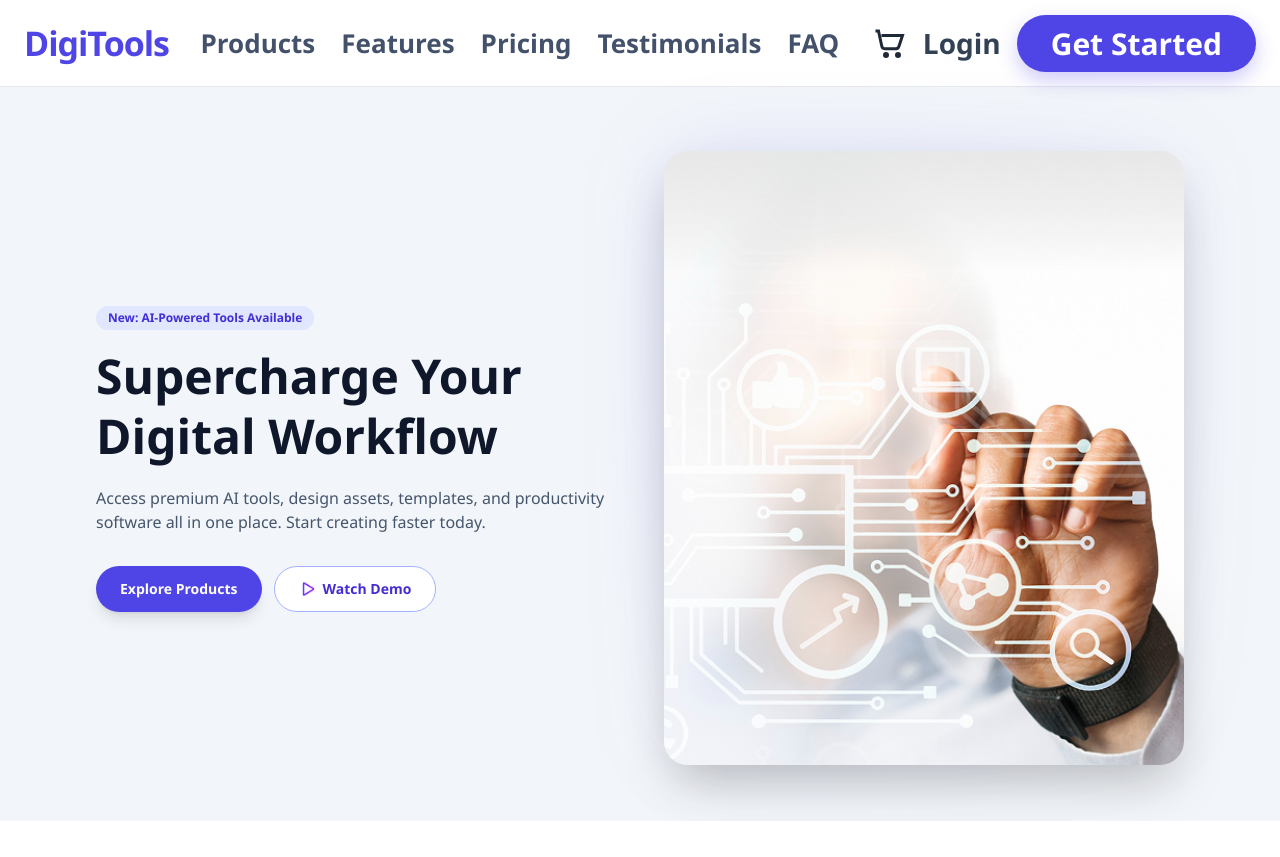
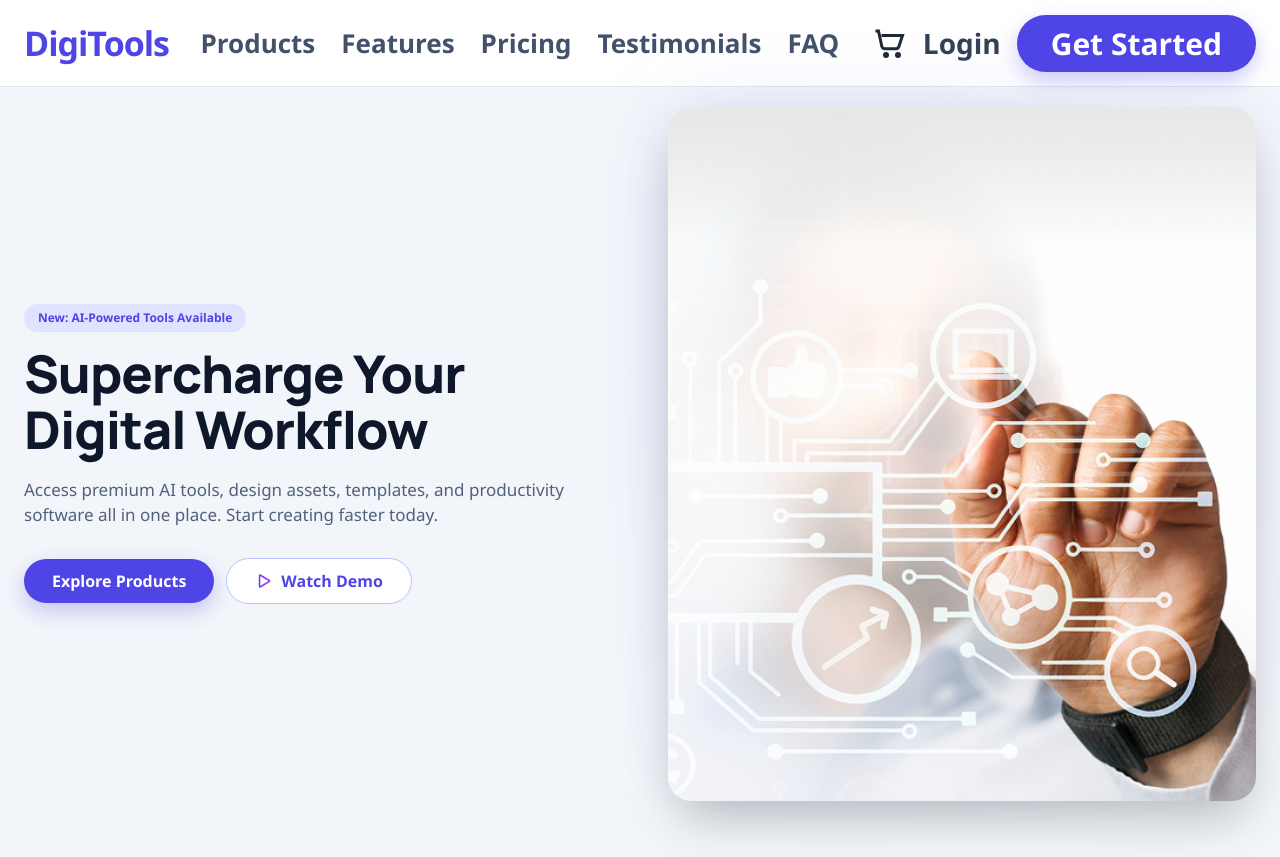
Before and after one commit to Towsif111/Assignment-6, a React (Vite) app: page / in a window 1280 px wide. Before the commit the page ends 821 px from the top, so only its background shows below. Built offline with nearby package versions, Linux system fonts and the light colour scheme.

Commit message:
added the some changes

```diff
--- a/package.json
+++ b/package.json
@@ -11,7 +11,6 @@
   },
   "dependencies": {
     "@tailwindcss/vite": "^4.2.2",
-    "daisyui": "^5.5.19",
     "react": "^19.2.4",
     "react-dom": "^19.2.4",
     "tailwindcss": "^4.2.2"
--- a/src/App.css
+++ b/src/App.css
@@ -1,7 +1,96 @@
+@import url('https://fonts.googleapis.com/css2?family=Manrope:wght@400;800&display=swap');
+
 .page-shell {
   min-height: 100vh;
   color: #2f3f5b;
   background: #f2f5f9;
+}
+
+.hero-title {
+  font-family: 'Manrope', sans-serif;
+  font-style: normal;
+  font-size: 52px;
+  font-weight: 800;
+  line-height: 1.08;
+  letter-spacing: -0.02em;
+  margin: 14px 0 0;
+}
+
+.hero-section {
+  max-width: 1280px;
+  margin: 0 auto;
+  padding: 20px 24px 56px;
+  display: grid;
+  grid-template-columns: minmax(0, 1fr) minmax(0, 1fr);
+  align-items: center;
+  gap: 56px;
+}
+
+.hero-copy {
+  max-width: 640px;
+}
+
+.hero-badge {
+  margin: 0;
+  display: inline-flex;
+  align-items: center;
+  border-radius: 999px;
+  background: #dfe3ff;
+  color: #4f45e6;
+  font-size: 12px;
+  font-weight: 700;
+  line-height: 1;
+  padding: 8px 14px;
+}
+
+.hero-description {
+  margin: 20px 0 0;
+  max-width: 620px;
+  color: #52617c;
+  font-size: 17px;
+  line-height: 1.45;
+}
+
+.hero-actions {
+  margin-top: 30px;
+  display: flex;
+  align-items: center;
+  gap: 12px;
+  flex-wrap: wrap;
+}
+
+.hero-btn-primary,
+.hero-btn-secondary {
+  border-radius: 999px;
+  border: none;
+  font-size: 16px;
+  font-weight: 700;
+  line-height: 1;
+  padding: 14px 28px;
+  cursor: pointer;
+}
+
+.hero-btn-primary {
+  color: #ffffff;
+  box-shadow: 0 8px 20px rgba(79, 69, 230, 0.28);
+}
+
+.hero-btn-secondary {
+  background: #ffffff;
+  border: 1px solid #b8c2ff;
+  color: #4f45e6;
+  display: inline-flex;
+  align-items: center;
+  gap: 10px;
+}
+
+.hero-media {
+  width: 100%;
+}
+
+.hero-image {
+  min-height: 640px;
+  border-radius: 24px;
 }
 
 .topbar {
@@ -164,4 +253,35 @@
     font-size: 19px;
     padding: 11px 18px;
   }
+
+  .hero-title {
+    font-size: 44px;
+    line-height: 1.12;
+  }
+
+  .hero-section {
+    grid-template-columns: 1fr;
+    gap: 26px;
+    padding: 16px 18px 40px;
+  }
+
+  .hero-badge {
+    font-size: 14px;
+    padding: 8px 12px;
+  }
+
+  .hero-description {
+    font-size: 18px;
+    line-height: 1.5;
+  }
+
+  .hero-btn-primary,
+  .hero-btn-secondary {
+    font-size: 16px;
+    padding: 12px 22px;
+  }
+
+  .hero-image {
+    min-height: 320px;
+  }
 }
--- a/src/App.jsx
+++ b/src/App.jsx
@@ -36,35 +36,35 @@ function App() {
         </nav>
       </header>
 
-      <section className="mx-auto grid max-w-6xl items-center gap-12 px-4 pb-14 pt-16 sm:px-6 lg:grid-cols-2 lg:px-8">
-        <div>
-          <p className="mb-4 inline-flex rounded-full bg-indigo-100 px-3 py-1 text-xs font-semibold text-indigo-700">
+      <section className="hero-section">
+        <div className="hero-copy">
+          <p className="hero-badge">
             New: AI-Powered Tools Available
           </p>
-          <h2 className="text-4xl font-black leading-tight text-slate-900 sm:text-5xl">
+          <h2 className="hero-title text-slate-900">
             Supercharge Your
             <br />
             Digital Workflow
           </h2>
-          <p className="mt-5 max-w-xl text-slate-600">
+          <p className="hero-description">
             Access premium AI tools, design assets, templates, and productivity software
             all in one place. Start creating faster today.
           </p>
-          <div className="mt-8 flex flex-wrap gap-3">
-            <button className="rounded-full px-6 py-3 text-sm font-semibold text-white shadow-lg brand-bg">
+          <div className="hero-actions">
+            <button className="hero-btn-primary brand-bg">
               Explore Products
             </button>
-            <button className="inline-flex items-center gap-2 rounded-full border border-indigo-300 bg-white px-6 py-3 text-sm font-semibold text-indigo-700">
+            <button className="hero-btn-secondary">
               <img src={playIcon} alt="Play" className="h-4 w-4" />
               Watch Demo
             </button>
           </div>
         </div>
 
-        <div className="relative">
+        <div className="hero-media relative">
           <div className="hero-glow absolute inset-0 blur-2xl" />
           <img
-            className="relative z-10 h-full min-h-[280px] w-full rounded-3xl object-cover shadow-2xl"
+            className="hero-image relative z-10 w-full object-cover shadow-2xl"
             src={heroBanner}
             alt="Digital tools in action"
           />
--- a/src/index.css
+++ b/src/index.css
@@ -1,5 +1,4 @@
 @import "tailwindcss";
-@plugin "daisyui";
 
 :root {
 	font-family: "Poppins", "Segoe UI", Tahoma, Geneva, Verdana, sans-serif;
--- a/src/tailwind.config.js
+++ b/src/tailwind.config.js
@@ -1,9 +1,7 @@
-import daisyui from 'daisyui'
-
 export default {
   content: ['./index.html', './src/**/*.{js,jsx}'],
   theme: {
     extend: {},
   },
-  plugins: [daisyui],
+  plugins: [],
 }
```
Also changed, not shown: 1 other file (tests, documents, lock files or other folders).
